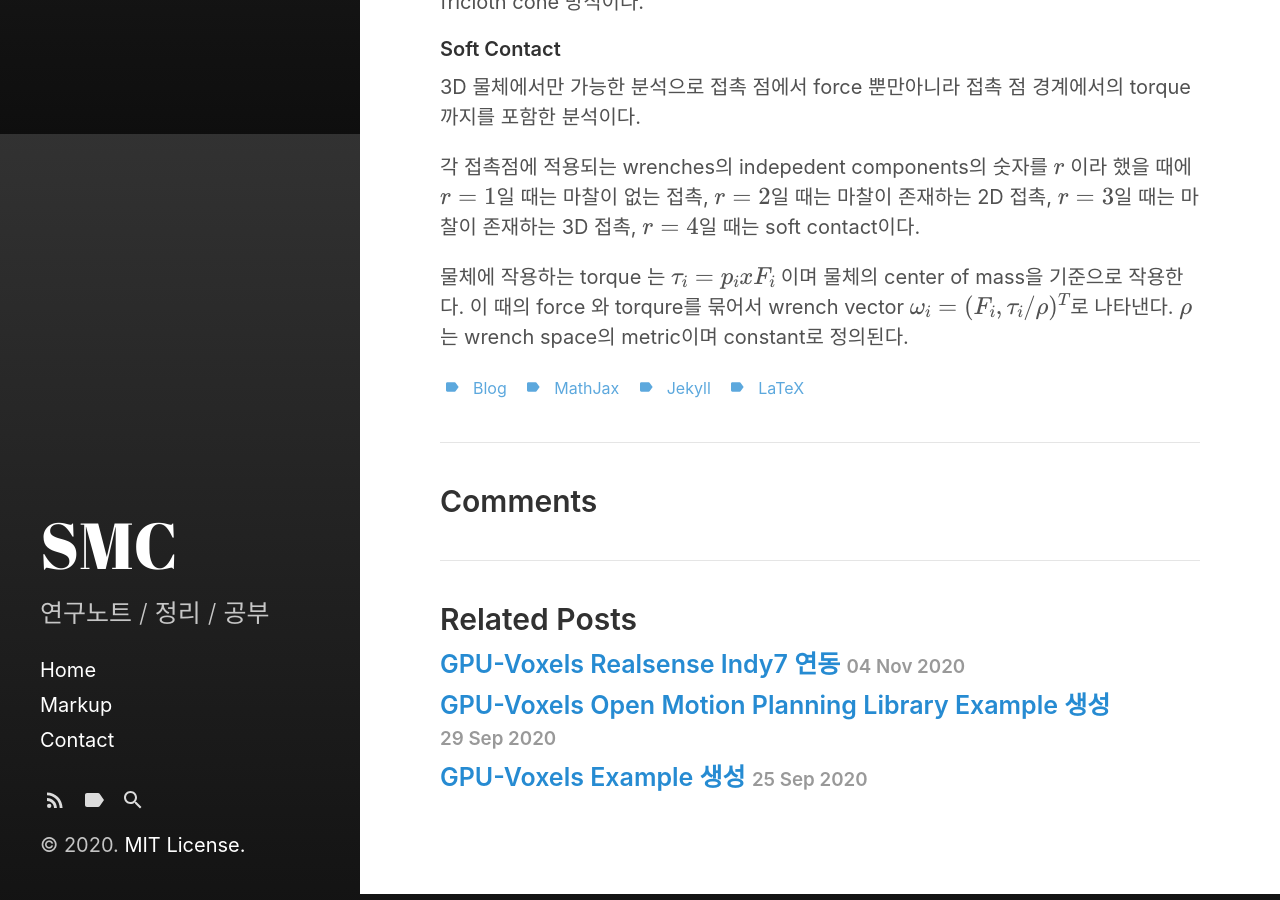
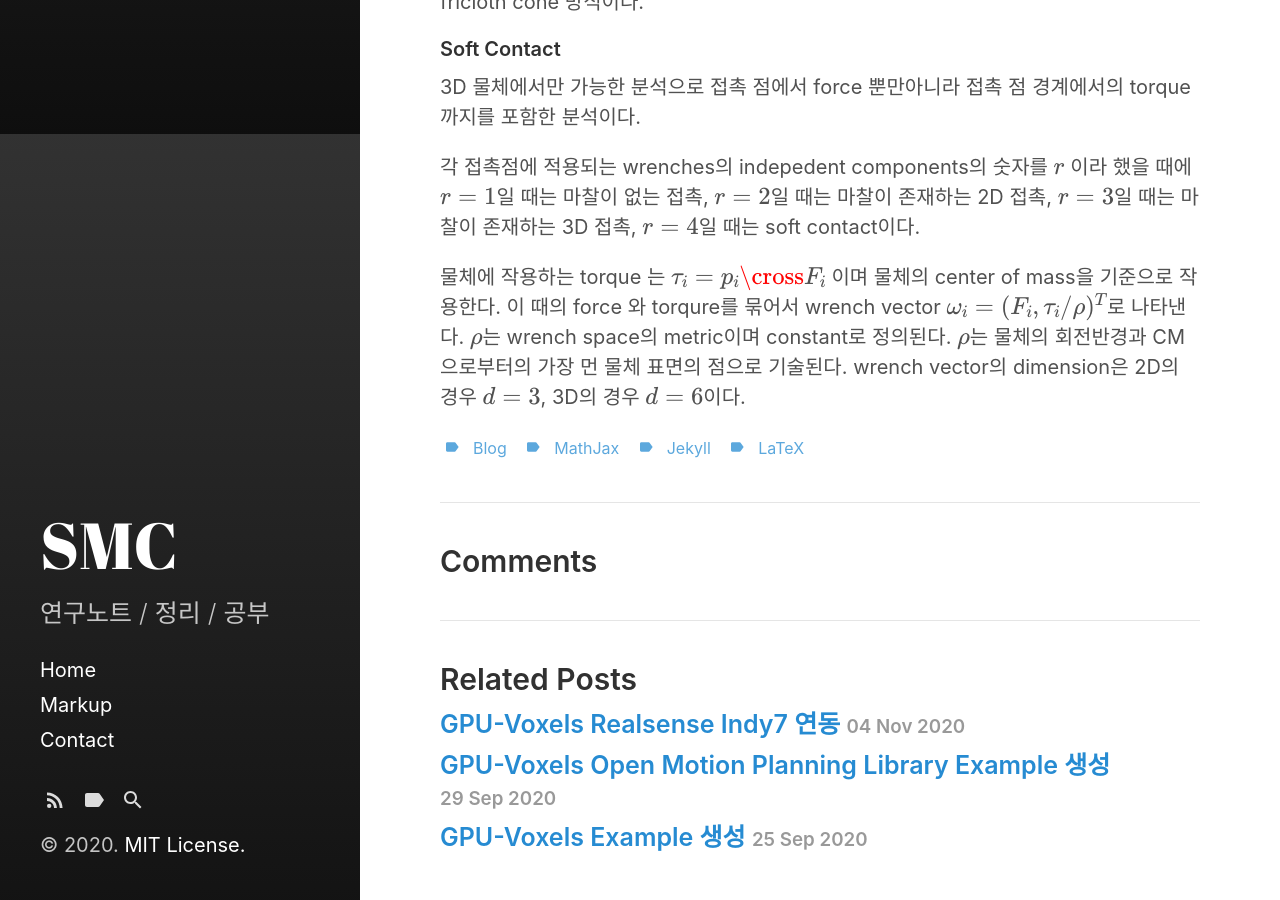
Before and after one commit to tjdalsckd/tjdalsckd.github.io, a Jekyll site: the page built from _posts/2020-11-08-Grasp quality measures.md, in a window 1280 px wide and 900 px high, scrolled down 1666 px. Built offline with Jekyll 4.4.1, drawn with Linux system fonts in a browser that asks for light colours; our own code applies the rules of GitHub Pages for plain Markdown files; formulas are drawn with MathJax 3.

Commit message:
Update 2020-11-08-Grasp quality measures.md

```diff
--- a/_posts/2020-11-08-Grasp quality measures.md
+++ b/_posts/2020-11-08-Grasp quality measures.md
@@ -41,4 +41,4 @@ Disturbance에 의한 Object Position Error가 시간에 지남에 따라 사라
 
 각 접촉점에 적용되는 wrenches의 indepedent components의 숫자를 $r$ 이라 했을 때에 $r = 1$일 때는 마찰이 없는 접촉, $r = 2$일 때는 마찰이 존재하는 2D 접촉, $r= 3$일 때는 마찰이 존재하는 3D 접촉, $r = 4$일 때는 soft contact이다.
 
-물체에 작용하는 torque 는 $\tau_i = p_i x F_i$ 이며 물체의 center of mass을 기준으로 작용한다. 이 때의 force 와 torqure를 묶어서 wrench vector $\omega_i = (F_i,\tau_i/\rho)^T$로 나타낸다. $\rho$는 wrench space의 metric이며 constant로 정의된다.
+물체에 작용하는 torque 는 $\tau_i = p_i \cross F_i$ 이며 물체의 center of mass을 기준으로 작용한다. 이 때의 force 와 torqure를 묶어서 wrench vector $\omega_i = (F_i,\tau_i/\rho)^T$로 나타낸다. $\rho$는 wrench space의 metric이며 constant로 정의된다. $\rho$는 물체의 회전반경과 CM으로부터의 가장 먼 물체 표면의 점으로 기술된다. wrench vector의 dimension은 2D의 경우 $d = 3$, 3D의 경우 $d = 6 $이다.
```
